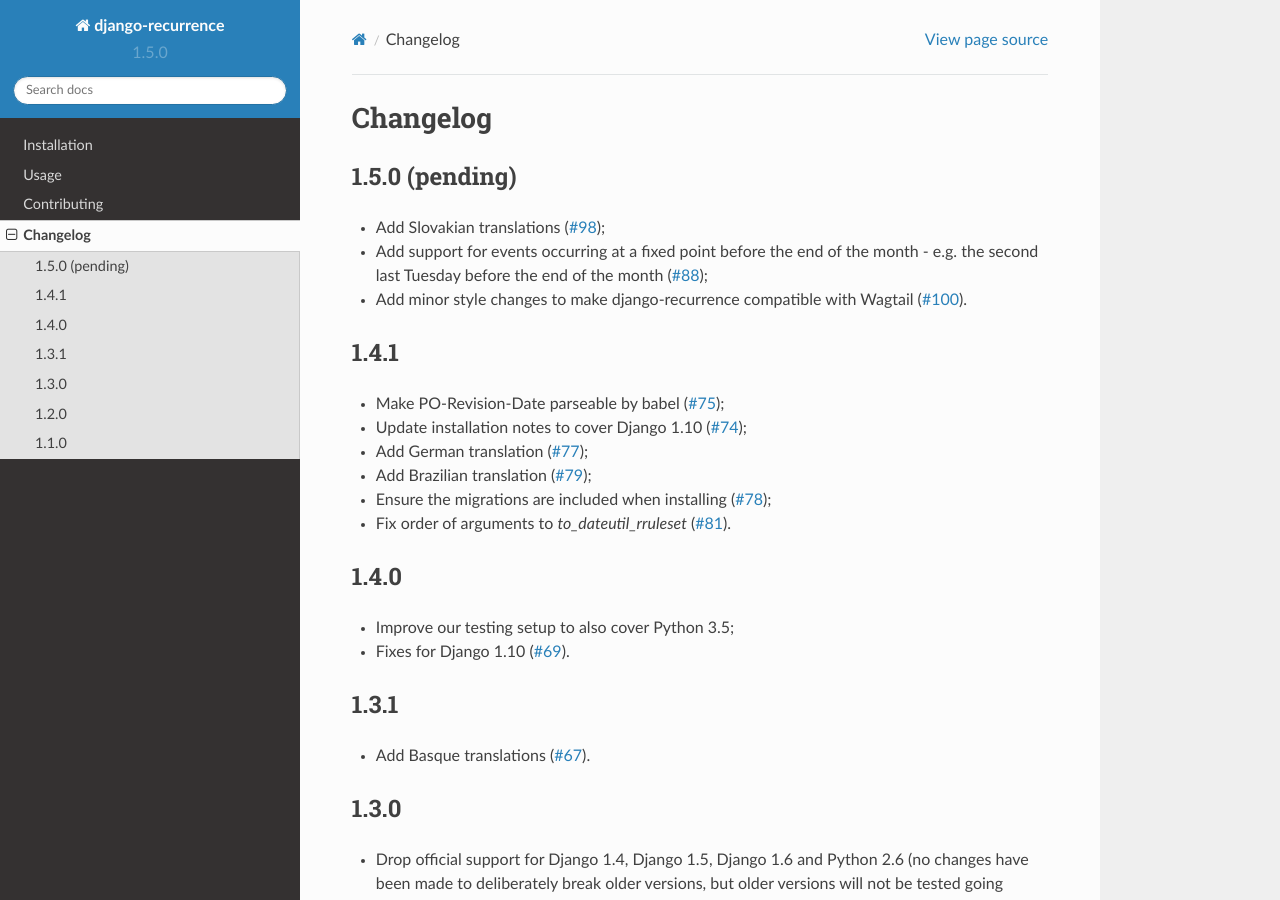
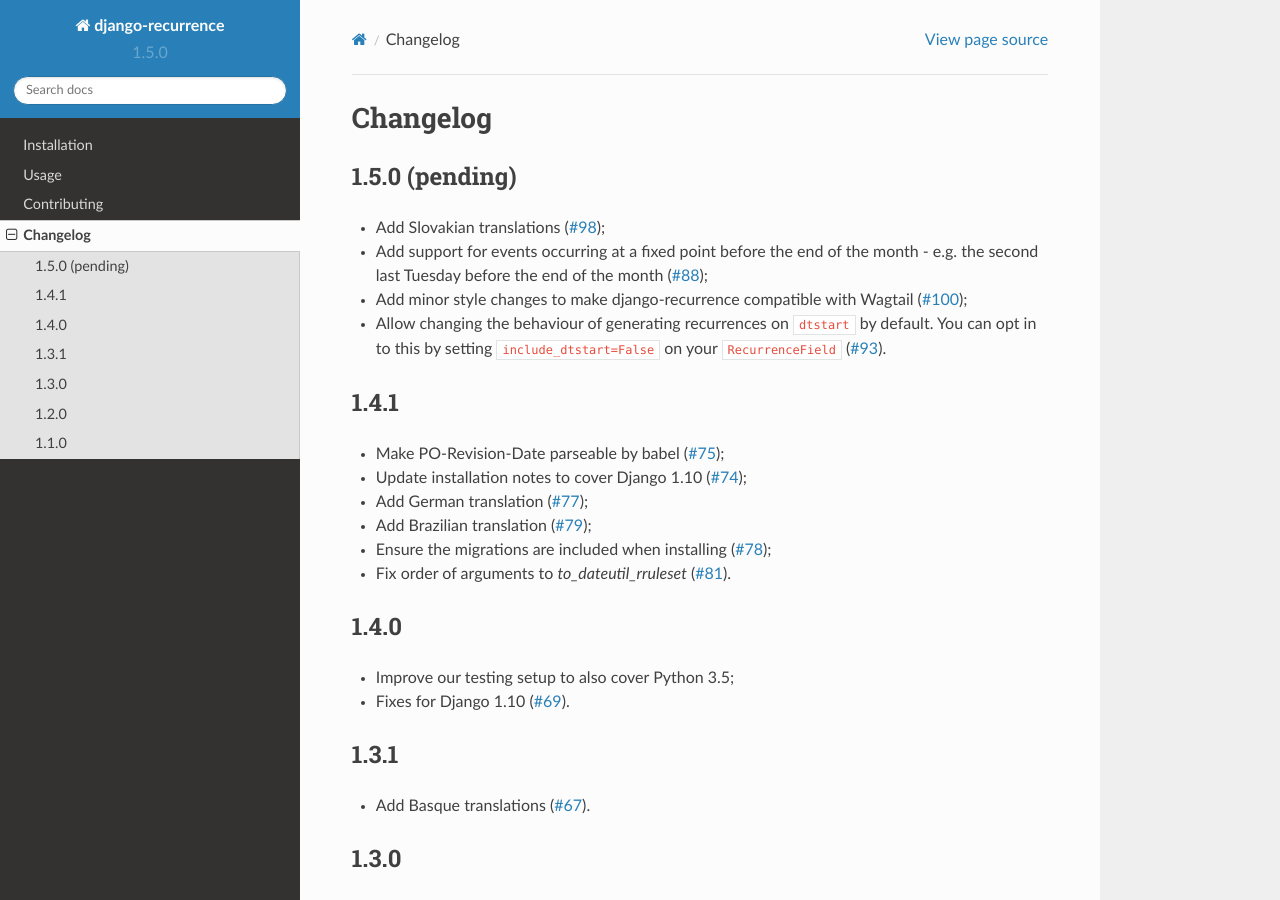
Before and after one commit to jazzband/django-recurrence, a Sphinx documentation site: the page built from docs/changelog.rst, in a window 1280 px wide and 900 px high. Built offline with Sphinx 7.4.7 and the Read the Docs theme 2.0.0, drawn with Linux system fonts in a browser that asks for light colours.

Commit message:
Add release notes for #93

```diff
--- a/docs/changelog.rst
+++ b/docs/changelog.rst
@@ -9,7 +9,11 @@ Changelog
   end of the month - e.g. the second last Tuesday before the end of
   the month (:issue:`88`);
 * Add minor style changes to make django-recurrence compatible with
-  Wagtail (:issue:`100`).
+  Wagtail (:issue:`100`);
+* Allow changing the behaviour of generating recurrences on
+  ``dtstart`` by default. You can opt in to this by setting
+  ``include_dtstart=False`` on your ``RecurrenceField``
+  (:issue:`93`).
 
 1.4.1
 -----
```
